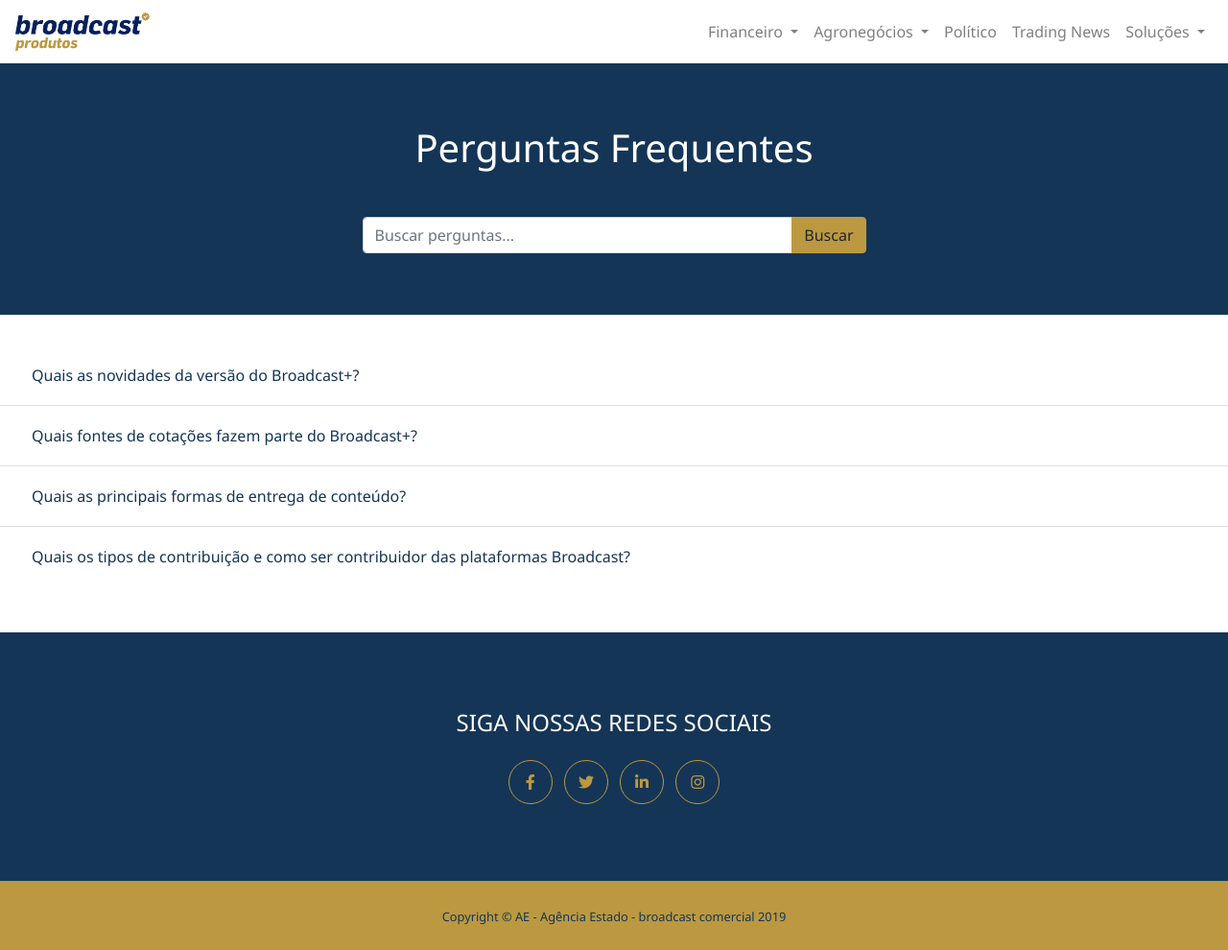
After one commit to brunoLeal93/broadcastprodutos, a Flask app: page /FAQ in a window 1280 px wide. The commit adds this page. Shown: the whole page at 96% size. Run offline with Flask 2, Linux system fonts and the light colour scheme; some libraries are stand-ins or nearby versions.

Commit message:
Atualização

```diff
--- a/app/controllers/main.py
+++ b/app/controllers/main.py
@@ -10,6 +10,11 @@ def login():
 @app.route('/Conteudo-vs-Pacotes')
 def ppp():
         return render_template('ppp.html')
+
+@app.route('/FAQ', methods=('GET', 'POST'))
+def faq():
+
+        return render_template('faq.html')
 
 @app.route('/Home', methods=('GET', 'POST'))
 @app.route('/', methods=('GET', 'POST'))
--- a/app/templates/BCP-Terminal.html
+++ b/app/templates/BCP-Terminal.html
@@ -350,7 +350,7 @@
                                                     </ul>
                                                         <p>Esse Pacote também acompanha o noticiosos Empresas e Setores, Colunas e Artigos de especialistas de diversas áreas e por fim, o Top News que é uma seleção das 15 notícias mais importantes do momento para o Mercado Financeiro, Agrícola e Político.</p>
                                                     <p>Referente as cotações, taxas e indicadores o Broadcast News possui o mesmo nível que o Broadcast Mercados, porém como diferencial dos demais pacotes ele possui o Ranking AE Projeções, a proposta é premiar as instituições cujas projeções para os principais indicadores econômicos do País mais se aproximam da realidade e com isso colocar os usuários do Broadcast News a frente do que grandes instituições estão esperando para o Brasil.</p>
-                                                    <p><a href="#">Clique aqui</a> para acessar o descritivo completo do pacote.</p>
+                                                    <p><a href="https://drive.google.com/file/d/1sfUiSS4apoAoB_phzZhtI1nn8DGRbggx/view?usp=sharing">Clique aqui</a> para acessar o descritivo completo do pacote.</p>
                                                 </div>
                                             </div>
                                             <div class="tab-pane fade" id="bctganhos4" role="tabpanel" aria-labelledby="profile-tab">
--- a/app/templates/cotacao.html
+++ b/app/templates/cotacao.html
@@ -16,7 +16,7 @@
     <!-- Jumbotrom -->
     <div class="jumbotron jumbotron-fluid bg-primary">
         <div class="container text-center">
-            <h3>Encontre tudo que precisa de cotações disponíveis nos nossos produtos</h3>
+            <h3 style="color: white">Encontre tudo que precisa de cotações disponíveis nos nossos produtos</h3>
             <form method="POST" class="form col-md-6 offset-md-3" action="/cotacao">
                 <div class="input-group mt-5">
                     <input type="text" name="contentSearch" class="form-control" placeholder="Buscar em nossas cotações..." aria-label="Buscar em nossas cotações..." aria-describedby="button-addon2">
--- /dev/null
+++ b/app/templates/faq.html
@@ -0,0 +1,67 @@
+{% extends 'base.html'%}
+{% block title %}: FAQ{% endblock %}
+{% block content%}
+<!-- Jumbotrom -->
+<div class="jumbotron jumbotron-fluid bg-primary">
+    <div class="container text-center">
+        <h1 style="color: white">Perguntas Frequentes</h1>
+        <form method="POST" class="form col-md-6 offset-md-3" action="/searchfaq">
+            <div class="input-group mt-5">
+                <input type="text" name="contentSearch" class="form-control" placeholder="Buscar perguntas..." aria-label="Buscar perguntas..." aria-describedby="button-addon2">
+                <div class="input-group-append">
+                    <input class="btn btn-secondary" type="submit" id="button-addon2" value="Buscar"/>
+                </div>
+            </div>
+        </form>
+    </div>
+</div>
+<!-- Section FAQ -->
+<section id="faq">
+
+    <div class="accordion mb-5" id="accordionExample">
+        <ul class="list-group list-group-flush">
+            <li class="list-group-item">
+                <button class="btn btn-link" type="button" data-toggle="collapse" data-target="#collapse1" aria-expanded="false" aria-controls="collapse1">
+                    Quais as novidades da versão do Broadcast+?
+                </button>
+                <div id="collapse1" class="collapse" aria-labelledby="heading1" data-parent="#accordionExample">
+                    <div class="card-body">
+                        Anim pariatur cliche reprehenderit, enim eiusmod high life accusamus terry richardson ad squid. 3 wolf moon officia aute, non cupidatat skateboard dolor brunch. Food truck quinoa nesciunt laborum eiusmod. Brunch 3 wolf moon tempor, sunt aliqua put a bird on it squid single-origin coffee nulla assumenda shoreditch et. Nihil anim keffiyeh helvetica, craft beer labore wes anderson cred nesciunt sapiente ea proident. Ad vegan excepteur butcher vice lomo. Leggings occaecat craft beer farm-to-table, raw denim aesthetic synth nesciunt you probably haven't heard of them accusamus labore sustainable VHS.
+                    </div>
+                </div>
+            </li>
+            <li class="list-group-item">
+                <button class="btn btn-link collapsed" type="button" data-toggle="collapse" data-target="#collapse2" aria-expanded="false" aria-controls="collapse2">
+                    Quais fontes de cotações fazem parte do Broadcast+?
+                </button>
+                <div id="collapse2" class="collapse" aria-labelledby="heading2" data-parent="#accordionExample">
+                    <div class="card-body">
+                        Anim pariatur cliche reprehenderit, enim eiusmod high life accusamus terry richardson ad squid. 3 wolf moon officia aute, non cupidatat skateboard dolor brunch. Food truck quinoa nesciunt laborum eiusmod. Brunch 3 wolf moon tempor, sunt aliqua put a bird on it squid single-origin coffee nulla assumenda shoreditch et. Nihil anim keffiyeh helvetica, craft beer labore wes anderson cred nesciunt sapiente ea proident. Ad vegan excepteur butcher vice lomo. Leggings occaecat craft beer farm-to-table, raw denim aesthetic synth nesciunt you probably haven't heard of them accusamus labore sustainable VHS.
+                    </div>
+                </div>
+            </li>
+            <li class="list-group-item">
+                <button class="btn btn-link collapsed" type="button" data-toggle="collapse" data-target="#collapse3" aria-expanded="false" aria-controls="collapse3">
+                    Quais as principais formas de entrega de conteúdo?
+                </button>
+                <div id="collapse3" class="collapse" aria-labelledby="heading3" data-parent="#accordionExample">
+                    <div class="card-body">
+                        Anim pariatur cliche reprehenderit, enim eiusmod high life accusamus terry richardson ad squid. 3 wolf moon officia aute, non cupidatat skateboard dolor brunch. Food truck quinoa nesciunt laborum eiusmod. Brunch 3 wolf moon tempor, sunt aliqua put a bird on it squid single-origin coffee nulla assumenda shoreditch et. Nihil anim keffiyeh helvetica, craft beer labore wes anderson cred nesciunt sapiente ea proident. Ad vegan excepteur butcher vice lomo. Leggings occaecat craft beer farm-to-table, raw denim aesthetic synth nesciunt you probably haven't heard of them accusamus labore sustainable VHS.
+                    </div>
+                </div>
+            </li>
+            <li class="list-group-item">
+                <button class="btn btn-link collapsed" type="button" data-toggle="collapse" data-target="#collapse4" aria-expanded="false" aria-controls="collapse4">
+                    Quais os tipos de contribuição e como ser contribuidor das plataformas Broadcast?
+                </button>
+                <div id="collapse4" class="collapse" aria-labelledby="heading4" data-parent="#accordionExample">
+                    <div class="card-body">
+                        Anim pariatur cliche reprehenderit, enim eiusmod high life accusamus terry richardson ad squid. 3 wolf moon officia aute, non cupidatat skateboard dolor brunch. Food truck quinoa nesciunt laborum eiusmod. Brunch 3 wolf moon tempor, sunt aliqua put a bird on it squid single-origin coffee nulla assumenda shoreditch et. Nihil anim keffiyeh helvetica, craft beer labore wes anderson cred nesciunt sapiente ea proident. Ad vegan excepteur butcher vice lomo. Leggings occaecat craft beer farm-to-table, raw denim aesthetic synth nesciunt you probably haven't heard of them accusamus labore sustainable VHS.
+                    </div>
+                </div>
+            </li>
+        </ul>
+    </div>
+
+</section>
+{%endblock%}
```
Also changed, not shown: app/controllers/dbmongo.py (+7 -2 lines), app/static/css/ppp.css (+6 -8 lines), app/templates/home.html (+10 -4 lines).
